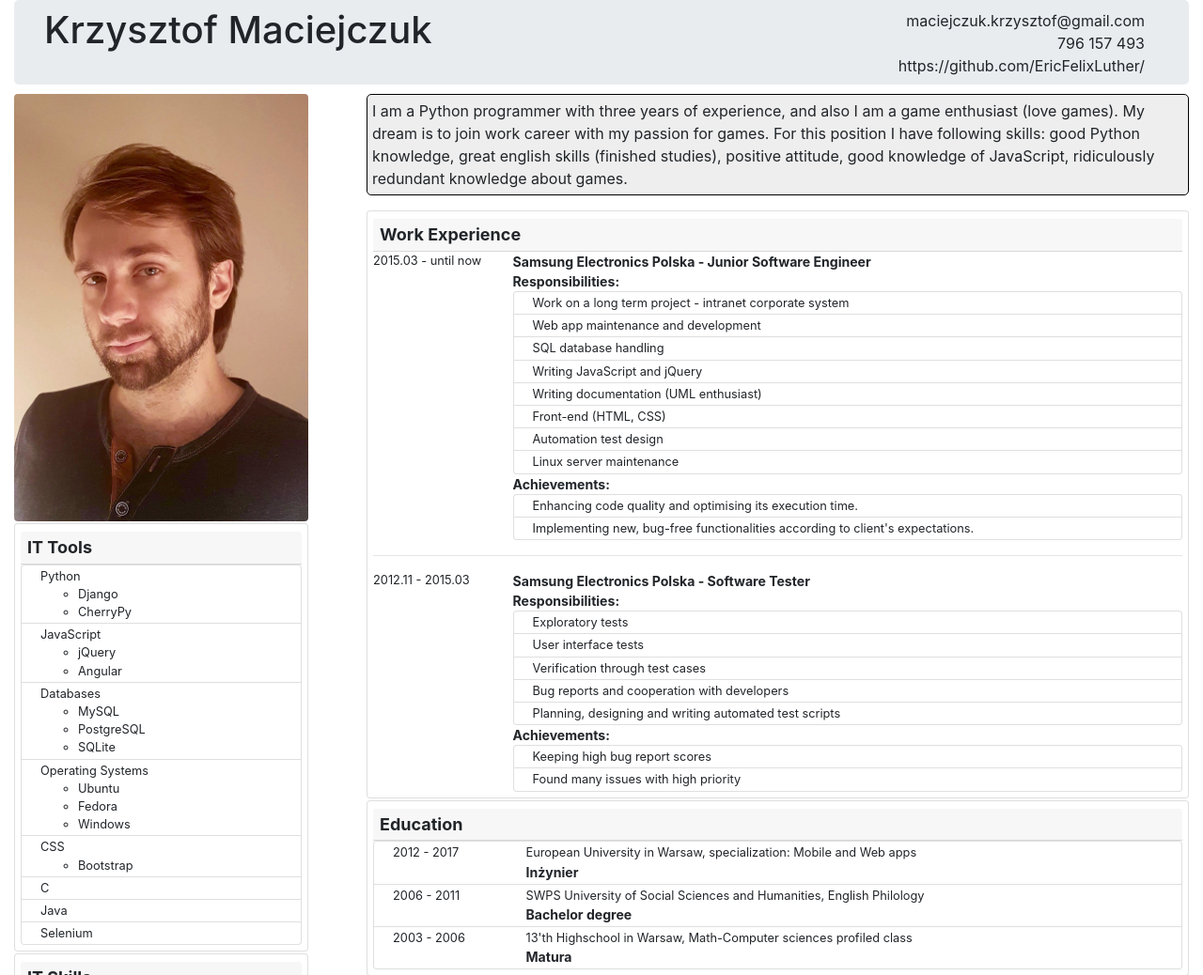
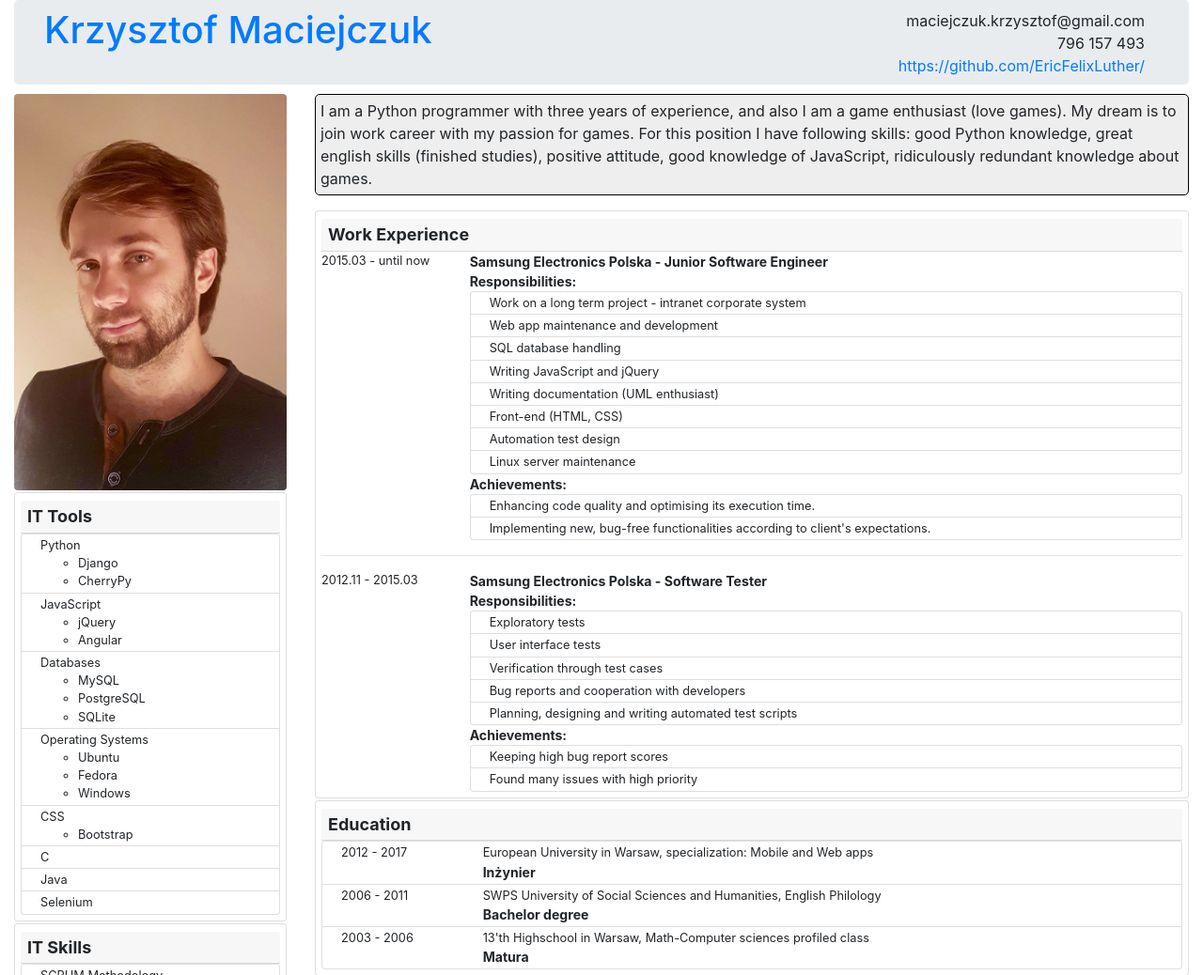
Before and after one commit to EricFelixLuther/ericfelixluther.github.io, a plain HTML site: page index_eng.html in a window 1280 px wide. Shown: the top 1038 px of the page at 94% size. Drawn offline with Linux system fonts and the light colour scheme.

Commit message:
More responsive. Added links. Removed permission text

```diff
--- a/css/style.css
+++ b/css/style.css
@@ -39,15 +39,15 @@
 }
 
 .left-bar {
-  width: 25%;
+/*  width: 25%;
   min-width: 220px;
   float: left;
-  margin-right: 2px;
+  margin-right: 2px;*/
 }
 
 .right-bar {
-  width: 70%;
-  float: right;
+/*  width: 70%;
+  float: right;*/
 }
 
 .card, .card-body {
--- a/index_eng.html
+++ b/index_eng.html
@@ -16,7 +16,7 @@
   <div class="container-fluid">
     <div class="jumbotron">
       <div class="text-sm-left my-name">
-        <h1>Krzysztof Maciejczuk</h1>
+        <a href="index.html"><h1>Krzysztof Maciejczuk</h1></a>
       </div>
       <div class="contact container">
         <div class="text-sm-right">
@@ -26,13 +26,13 @@
           796 157 493
         </div>
         <div class="text-sm-right">
-          https://github.com/EricFelixLuther/
+          <a href="https://github.com/EricFelixLuther/">https://github.com/EricFelixLuther/</a>
         </div>
       </div>
     </div>
 
-<!--    <div class="row">
-      <div class="col-sm-3">-->
+    <div class="row">
+      <div class="col-sm-3">
           <div class="left-bar">
             <div class="img-fluid">
               <img class="img-fluid rounded" src="unnamed.jpg" alt="">
@@ -155,9 +155,9 @@
             </div>
 
           </div>
-<!--      </div>
+      </div>
 
-      <div class="col-sm-9">-->
+      <div class="col-sm-9">
           <div class="right-bar">
 
             <p class="profile-summary">I am a Python programmer with three years of experience, and also I am a game enthusiast (love games). My dream is to join work career with my passion for games. For this position I have following skills: good Python knowledge, great english skills (finished studies), positive attitude, good knowledge of JavaScript, ridiculously redundant knowledge about games.</p>
@@ -313,13 +313,11 @@
             </div>
 
           </div>
-<!--      </div>
-</div>-->
+      </div>
+</div>
 
 
-    <footer class="footer">
-      I hereby give consent for my personal data included in my application to be processed for the purposes of the recruitment process under the Personal Data Protection Act as of 29 August 1997, consolidated text: Journal of Laws 2016, item 922 as amended.
-    </footer>
+
   </div>
 </body>
 </html>
```
Also changed, not shown: index.html (+9 -11 lines).
